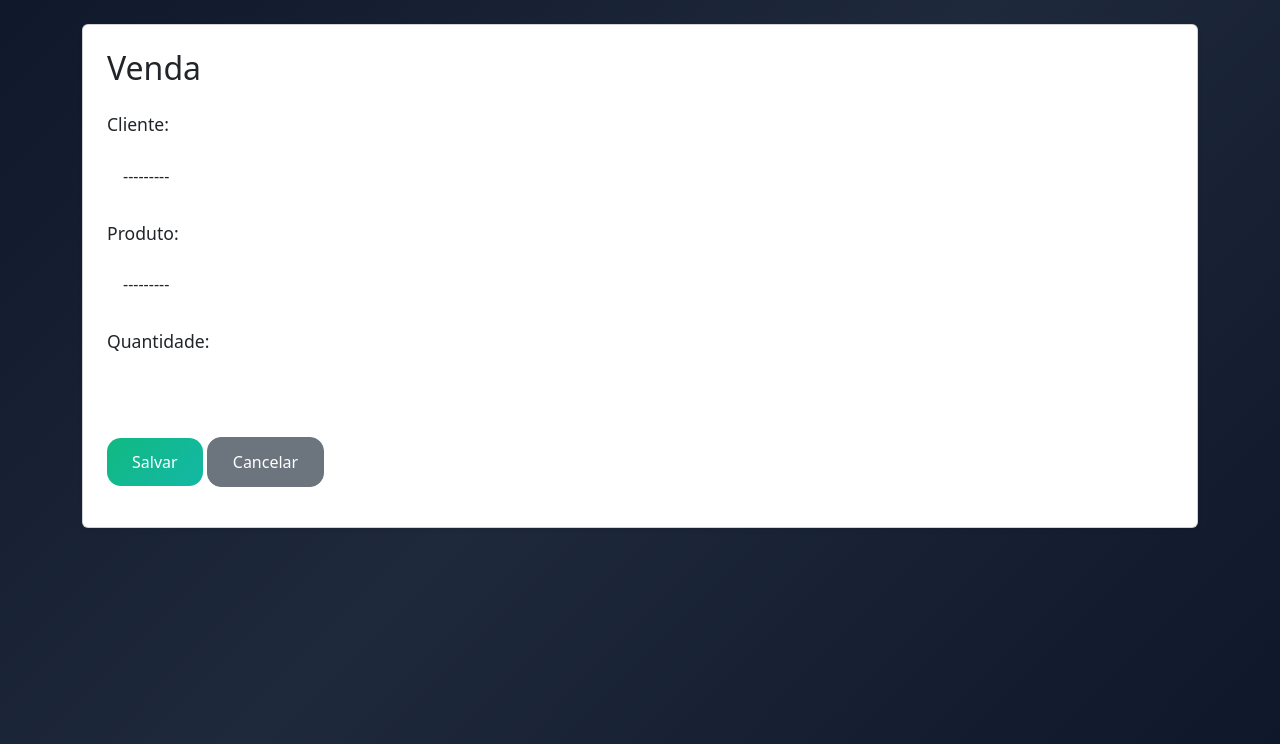
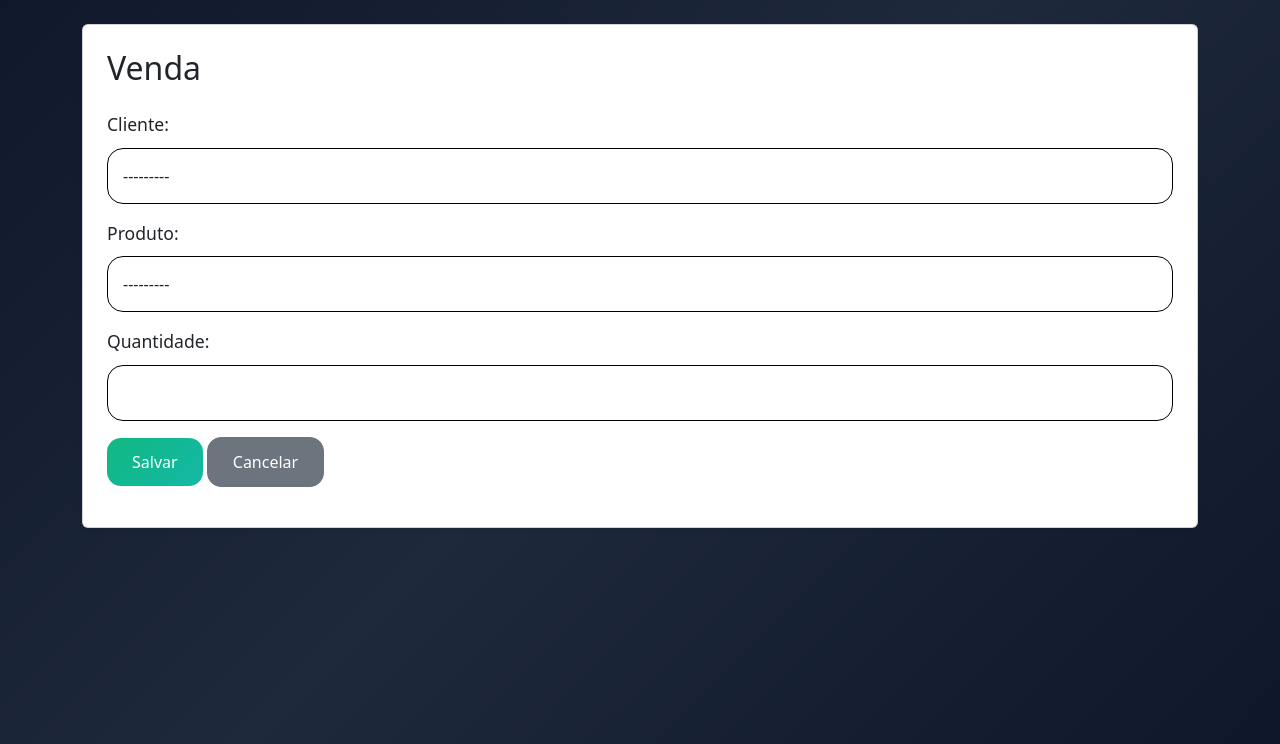
Before and after one commit to felipe-g-ribeiro/flowdesk, a Django app: page /sales/novo/ in a window 1280 px wide. Shown: the part 56-800 px from the top of the page. Run offline with Django 5.2, Linux system fonts and the light colour scheme; the visitor is signed in with stand-in values (Sample User, id 1); data that the repository does not hold is empty.

Commit message:
Melhorar estilos dos formulários

```diff
--- a/flowdesk/customers/forms.py
+++ b/flowdesk/customers/forms.py
@@ -13,12 +13,12 @@ class CustomerForm(forms.ModelForm):
         }
         widgets = {
             "name": forms.TextInput(
-                attrs={"class": "form-control customer-input", "style": "background-color: #fff; color: #212529;"}
+                attrs={"class": "form-control customer-input", "style": "border: 1px solid #000;" "background-color: #fff; color: #212529;"}
             ),
             "email": forms.EmailInput(
-                attrs={"class": "form-control customer-input", "style": "background-color: #fff; color: #212529;"}
+                attrs={"class": "form-control customer-input", "style":"border: 1px solid #000;" "background-color: #fff; color: #212529;"}
             ),
             "phone": forms.TextInput(
-                attrs={"class": "form-control customer-input", "style": "background-color: #fff; color: #212529;"}
+                attrs={"class": "form-control customer-input", "style":"border: 1px solid #000;" "background-color: #fff; color: #212529;"}
             ),
         }
--- a/flowdesk/products/templates/products/product_list.html
+++ b/flowdesk/products/templates/products/product_list.html
@@ -7,7 +7,7 @@
   <a href="{% url 'product_create' %}" class="btn btn-success mb-3">Novo Produto</a>
 
   <form method="get" class="mb-3">
-    <input type="text" name="search" class="form-control" placeholder="Buscar produto..." value="{{ request.GET.search }}" hx-get="{% url 'product_list' %}" hx-trigger="input changed delay:500ms" hx-target="#product-table" hx-select="#product-table" hx-swap="outerHTML" />
+    <input type="text" style="background-color: aliceblue;" name="search" class="form-control" placeholder="Buscar produto..." value="{{ request.GET.search }}" hx-get="{% url 'product_list' %}" hx-trigger="input changed delay:500ms" hx-target="#product-table" hx-select="#product-table" hx-swap="outerHTML" />
 
     <button style="margin: 10px;" type="submit" class="btn btn-primary">Buscar</button>
 
--- a/flowdesk/sales/forms.py
+++ b/flowdesk/sales/forms.py
@@ -16,13 +16,13 @@ class SaleForm(forms.ModelForm):
         }
         widgets = {
             "customer": forms.Select(
-                attrs={"class": "form-control customer-input", "style": "background-color: #fff; color: #212529;"}
+                attrs={"class": "form-control customer-input", "style":"border: 1px solid #000;" "background-color: #fff; color: #212529;"}
             ),
             "product": forms.Select(
-                attrs={"class": "form-control customer-input", "style": "background-color: #fff; color: #212529;"}
+                attrs={"class": "form-control customer-input", "style":"border: 1px solid #000;" "background-color: #fff; color: #212529;"}
             ),
             "quantity": forms.NumberInput(
-                attrs={"class": "form-control customer-input", "style": "background-color: #fff; color: #212529;"}
+                attrs={"class": "form-control customer-input", "style":"border: 1px solid #000;" "background-color: #fff; color: #212529;"}
             ),
             "total": forms.NumberInput(
                 attrs={"class": "form-control customer-input", "style": "background-color: #fff; color: #212529;"}
--- a/flowdesk/static/css/product_form.css
+++ b/flowdesk/static/css/product_form.css
@@ -59,6 +59,7 @@
 .category-input {
     border: 2px solid #ced4da !important;
 
+
 }
 
 
@@ -66,6 +67,7 @@
 
 .form-control:focus,
 .form-select:focus {
+
     background: white;
 
     color: black;
@@ -105,6 +107,7 @@
 
 .mb-4 {
     margin-bottom: 25px;
+
 }
 
 
```
Also changed, not shown: flowdesk/products/forms.py (+5 -2 lines).
